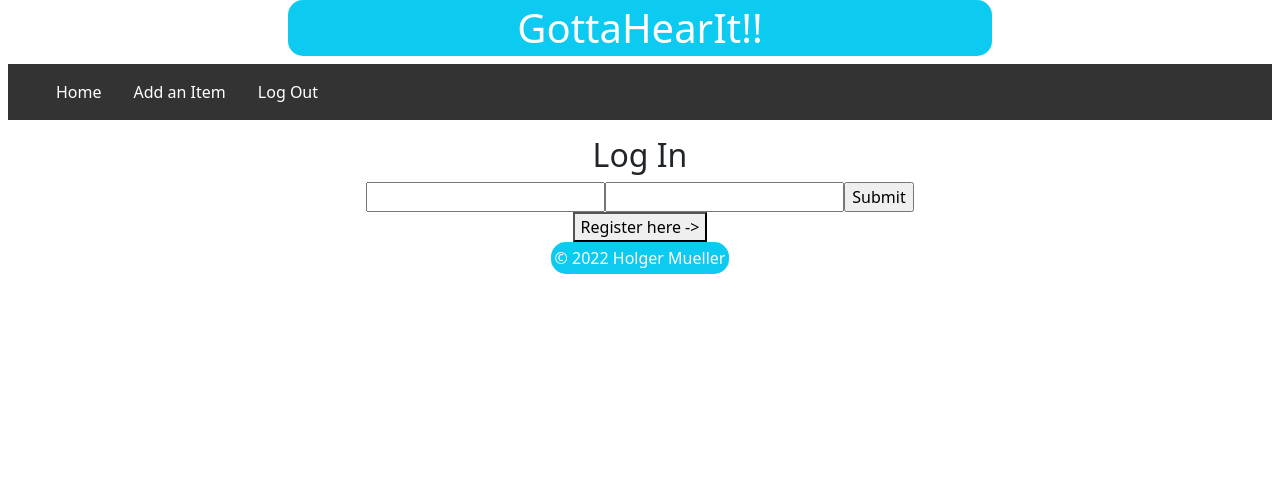
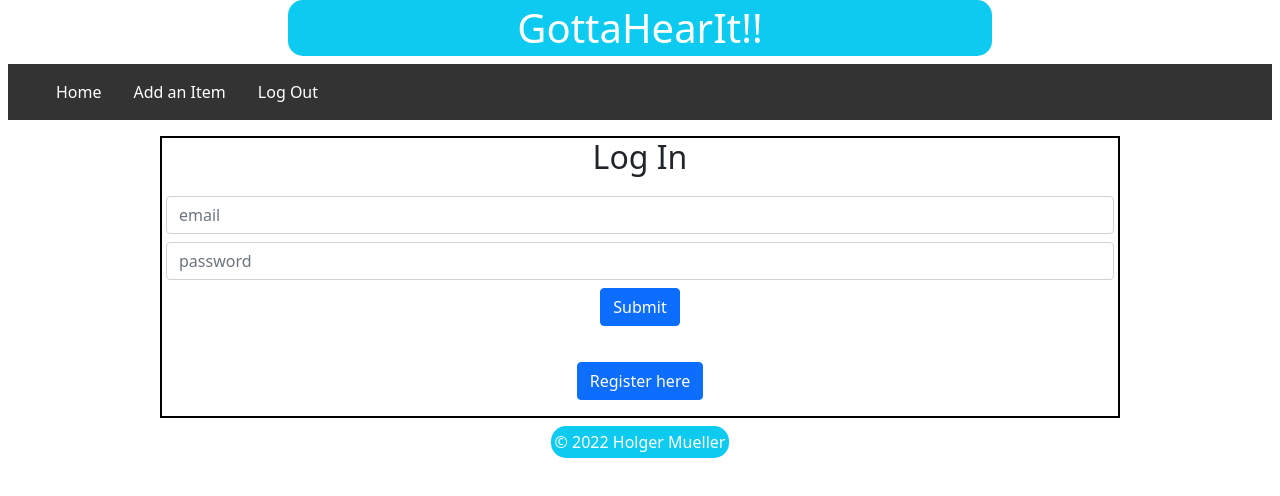
Before and after one commit to Holgermueller/gottahearit, a React (Create React App) app in the folder client/: page / in a window 1280 px wide. Shown: the top 496 px of the page. Built offline with nearby package versions, Linux system fonts and the light colour scheme.

Commit message:
style form

```diff
--- /dev/null
+++ b/client/src/logreg/LoginRegistration.css
@@ -0,0 +1,15 @@
+.form-section {
+  width: 75%;
+  margin: 8px auto;
+  border: 2px solid black;
+}
+.form {
+  padding: 4px;
+}
+.input {
+  margin: 8px auto;
+  width: 80%;
+}
+.register-link {
+  margin: 16px;
+}
--- a/client/src/logreg/LoginRegistration.js
+++ b/client/src/logreg/LoginRegistration.js
@@ -1,16 +1,29 @@
 import React, { Component } from "react";
+import Form from "react-bootstrap/Form";
+import Button from "react-bootstrap/Button";
+import "./LoginRegistration.css";
 
 export default class LogReg extends Component {
   render() {
     return (
-      <section>
+      <section className="form-section">
         <h2>Log In</h2>
-        <form>
-          <input></input>
-          <input></input>
-          <input type="submit"></input>
-        </form>
-        <button>Register here -></button>
+        <Form className="form">
+          <Form.Group className="mb-3">
+            <Form.Control
+              className="input"
+              type="email"
+              placeholder="email"
+            ></Form.Control>
+            <Form.Control
+              className="input"
+              type="password"
+              placeholder="password"
+            ></Form.Control>
+            <Button type="submit">Submit</Button>
+          </Form.Group>
+        </Form>
+        <Button className="register-link">Register here</Button>
       </section>
     );
   }
```
